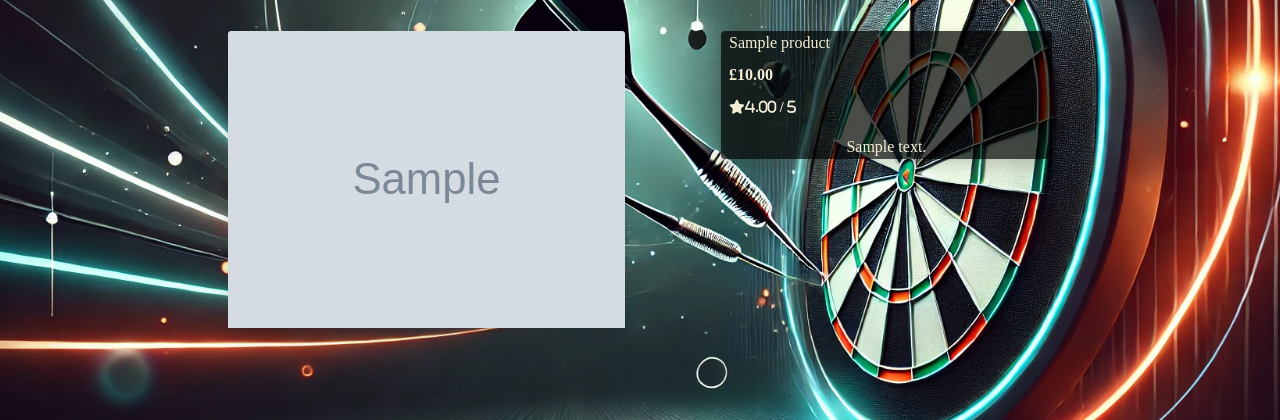
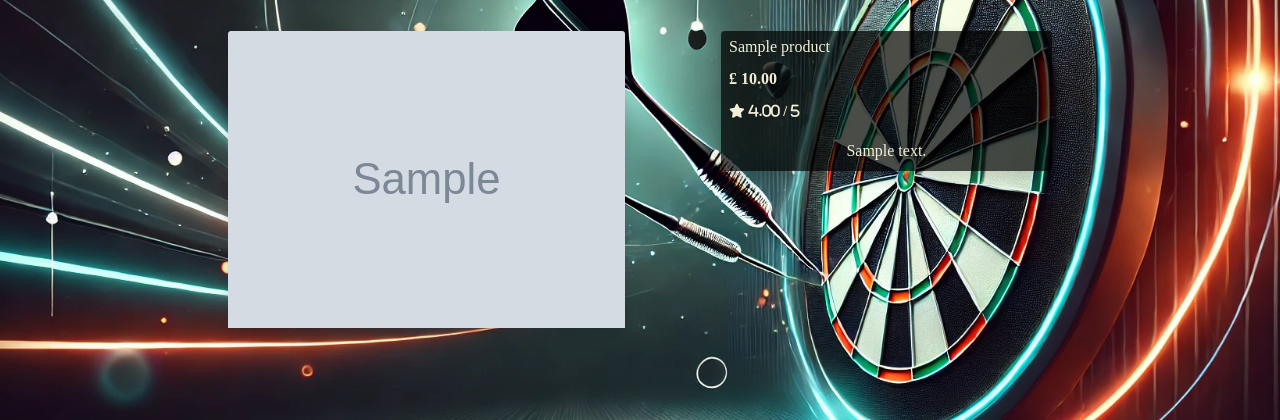
Before and after one commit to CamRaff/MP4-ArtOfDarts, a Django app: page /products/1/ in a window 1280 px wide. Shown: the part 181-601 px from the top of the page. Run offline with Django 3.2, Linux system fonts and the light colour scheme; tables that the repository leaves empty hold one stand-in row (values such as "Sample post"); grey boxes marked "Sample" are stand-in pictures; some libraries are stand-ins or nearby versions; some web fonts are replaced.

```diff
--- a/products/templates/products/product_details.html
+++ b/products/templates/products/product_details.html
@@ -28,16 +28,16 @@
             </div>
             <div class="col-12 col-md-6 col-lg-4">
                 <div class="product-details-container rounded mb-5 mt-md-5 shadow offset-lg-2">
-                    <p class="ml-2 mb-2 white">{{ product.name }}</p>
-                    <p class="ml-2 mb-2 text-left font-weight-bold white">£{{ product.price }}</p>
+                    <p class="ml-2 mb-2 pt-1 white">{{ product.name }}</p>
+                    <p class="ml-2 mb-2 text-left font-weight-bold white">£ {{ product.price }}</p>
                     <p class="ml-2">
                     {% if product.rating %}
-                        <small class="text-muted"><i class="fas fa-star mr-1 white">{{ product.rating }} / 5</i></small>
+                        <small class="text-muted"><i class="fas fa-star mr-1 white"> {{ product.rating }} / 5</i></small>
                     {% else %}
-                        <small class="text-muted">No rating</small>
+                        <small class="text-muted"><i class="fas fa-star mr-1 white"> No rating</i></small>
                     {% endif %}
                     </p>
-                    <p class="mt-3 white text-center">{{ product.description }}</p>
+                    <p class="mt-3 pb-2 white text-center">{{ product.description }}</p>
                 </div>
             </div>
         </div>
```
Also changed, not shown: media/kite-viking.webp (added), media/kite-viking_ycItua3.webp (added), media/kite-white.webp (added), media/kite-white_b6loWsM.webp (added), media/kite-white_zbhyZSz.webp (added), media/kite-yellow.webp (added), media/kite-yellow_bcdTxEW.webp (added), media/standard-orange.webp (added), media/standard-orange_MrxLXuT.webp (added), media/standard-pig.webp (added), media/standard-pig_Kt4B3bc.webp (added), media/standard-pink.webp (added), media/standard-pink_Vaglvgb.webp (added).
